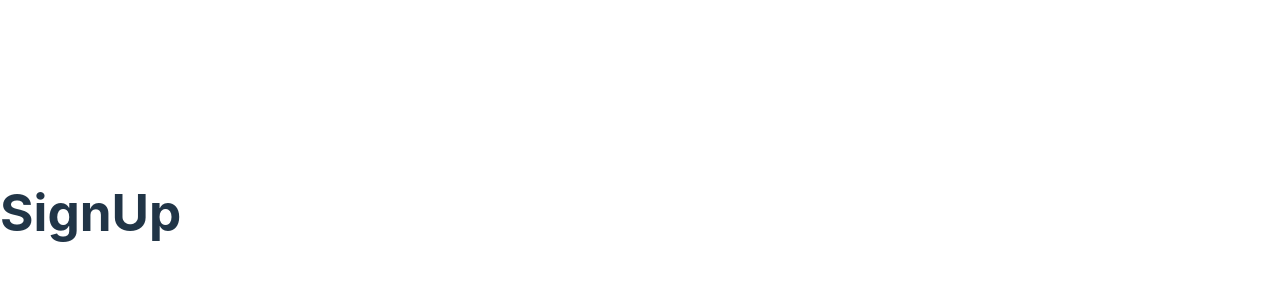
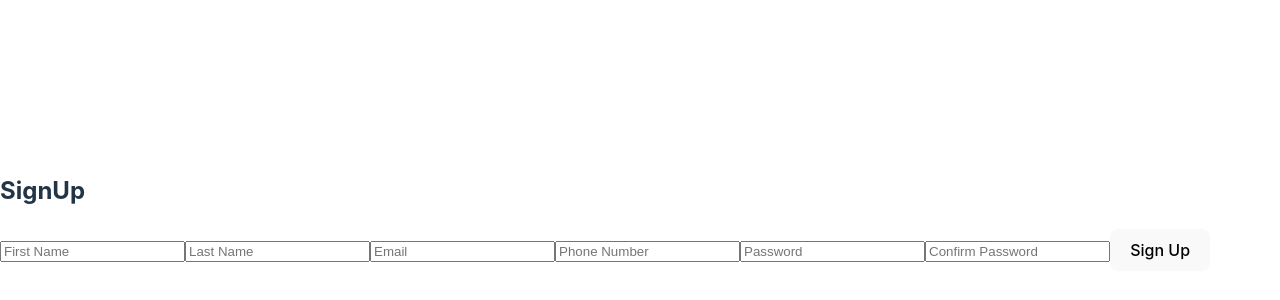
Before and after one commit to sriharsh1104/vite-scss, a React (Vite) app in the folder project_setup/: page /signup in a window 1280 px wide. Shown: the part 188-488 px from the top of the page. Built offline with nearby package versions, Linux system fonts and the light colour scheme.

Commit message:
feature: signup page html is done

```diff
--- a/project_setup/package.json
+++ b/project_setup/package.json
@@ -10,10 +10,12 @@
     "preview": "vite preview"
   },
   "dependencies": {
+    "formik": "^2.4.6",
     "react": "^18.3.1",
     "react-dom": "^18.3.1",
     "react-router-dom": "^7.1.1",
-    "sass": "^1.83.0"
+    "sass": "^1.83.0",
+    "yup": "^1.6.1"
   },
   "devDependencies": {
     "@eslint/js": "^9.17.0",
--- a/project_setup/src/Pages/Public/SignUp/SignUp.tsx
+++ b/project_setup/src/Pages/Public/SignUp/SignUp.tsx
@@ -1,4 +1,101 @@
-const SignUp: any = () => {
-  return <h1>SignUp</h1>;
+import { useFormik } from "formik";
+import * as Yup from "yup";
+import { FormValues } from "./SignUp.types";
+
+const SignUp: React.FC = () => {
+  const formik = useFormik<FormValues>({
+    initialValues: {
+      firstName: "",
+      lastName: "",
+      email: "",
+      Mobile: 0,
+      password: "",
+      confirmPassword: "",
+    },
+    validationSchema: Yup.object({
+      firstName: Yup.string().required("First name is required"),
+      lastName: Yup.string().required("Last name is required"),
+      email: Yup.string()
+        .email("Invalid email address")
+        .required("Email is required"),
+      password: Yup.string()
+        .min(6, "password must be atleast 6 character")
+        .required("password is required"),
+      confirmPassword: Yup.string()
+        .oneOf([Yup.ref("password"), undefined], "passwords must match")
+        .required("Confirm password is required"),
+    }),
+    onSubmit: (values) => {
+      console.log("values", values);
+    },
+  });
+  return (
+    <div>
+      <h2>SignUp</h2>
+      <form onSubmit={formik.handleSubmit}>
+        <input
+          type="text"
+          name="firstName"
+          placeholder="First Name"
+          onChange={formik.handleChange}
+          onBlur={formik.handleBlur}
+        />
+        {formik.touched.firstName && formik.errors.firstName ? (
+          <p>{formik.errors.firstName}</p>
+        ) : null}
+        <input
+          type="text"
+          name="lastName"
+          placeholder="Last Name"
+          onChange={formik.handleChange}
+          onBlur={formik.handleBlur}
+        />
+        {formik.touched.lastName && formik.errors.lastName ? (
+          <p>{formik.errors.lastName}</p>
+        ) : null}
+        <input
+          type="text"
+          name="email"
+          placeholder="Email"
+          onChange={formik.handleBlur}
+          onBlur={formik.handleBlur}
+        />
+        {formik.touched.email && formik.errors.email ? (
+          <p>{formik.errors.email}</p>
+        ) : null}
+        <input
+          type="number"
+          name="mobile"
+          placeholder="Phone Number"
+          onChange={formik.handleBlur}
+          onBlur={formik.handleBlur}
+        />
+        {formik.touched.Mobile && formik.errors.Mobile ? (
+          <p>{formik.errors.Mobile}</p>
+        ) : null}
+        <input
+          type="password"
+          name="password"
+          placeholder="Password"
+          onChange={formik.handleChange}
+          onBlur={formik.handleBlur}
+        />
+        {formik.touched.password && formik.errors.password ? (
+          <p>{formik.errors.lastName}</p>
+        ) : null}
+        <input
+          type="password"
+          name="confirmPassword"
+          placeholder="Confirm Password"
+          onChange={formik.handleChange}
+          onBlur={formik.handleBlur}
+        />
+        {formik.touched.confirmPassword && formik.errors.confirmPassword ? (
+          <p>{formik.errors.confirmPassword}</p>
+        ) : null}
+        <button type="submit"> Sign Up</button>
+      </form>
+    </div>
+  );
 };
 export default SignUp;
```
Also changed, not shown: project_setup/src/Pages/Public/SignUp/SignUp.types.ts (added, +8 -0 lines), 1 other file (tests, documents, lock files or other folders).
